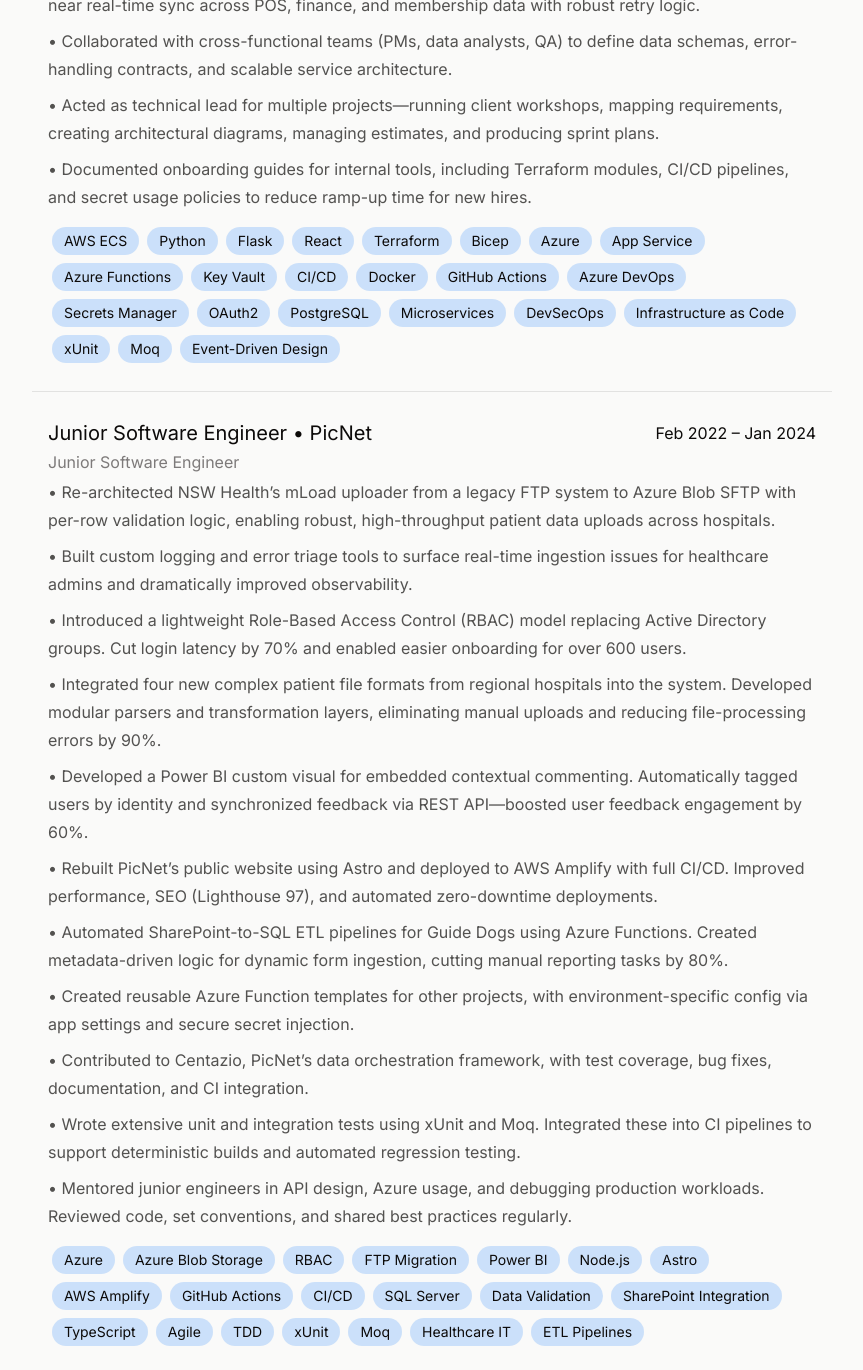
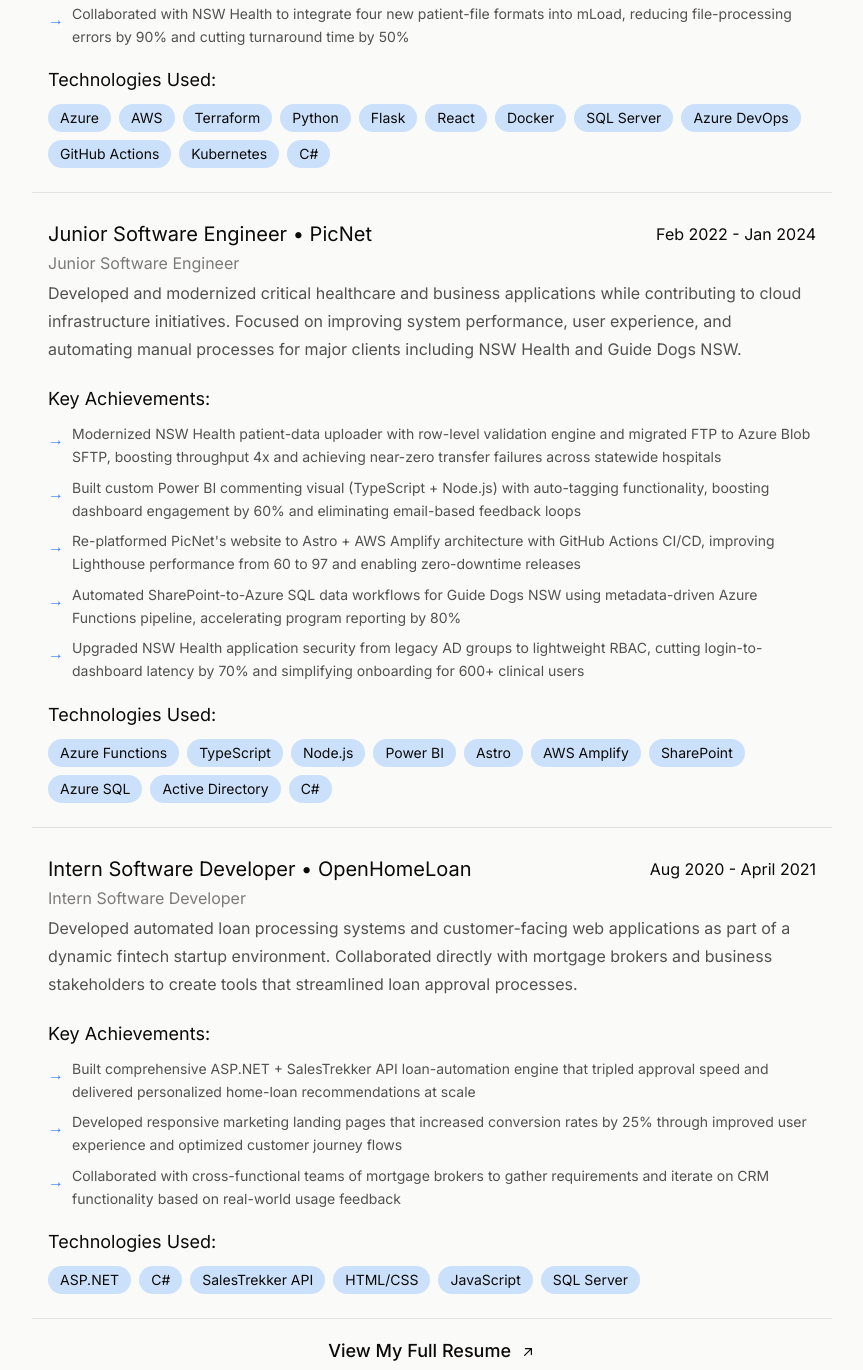
Before and after one commit to willyyto/william-portfolio, an Astro site: page /experiences in a window 1280 px wide. Shown: the part 1023-2393 px from the top of the page, without its empty margins (416-1279 px from the left). Built offline with nearby package versions, Linux system fonts and the light colour scheme; Astro itself is replaced by a stand-in of ours.

Commit message:
Change styling and added personal mission statement from data json

```diff
--- a/src/components/common/Header.astro
+++ b/src/components/common/Header.astro
@@ -116,8 +116,7 @@
                 <p
                         class="text-primary-950/70 dark:text-primary-200/70 max-w-sm text-xl italic leading-loose"
                 >
-                    Hi, I am <span class="font-medium">William</span>. I am a graduate software engineer with a focus on building
-                    engaging & accessible digital experiences.
+                  {data.personalStatement}
                 </p>
             </div>
 
--- a/src/components/common/UnalignCards.astro
+++ b/src/components/common/UnalignCards.astro
@@ -12,7 +12,7 @@
                     data.map((cards: any, index: number) => (
                             <div class:list={['space-y-8', index === 1 && 'lg:mt-16']}>
                                 {cards.map((card: any) => (
-                                        <div class="bg-primary-500/10 dark:bg-primary-400/10 flex flex-col gap-12 rounded-3xl px-6 py-8">
+                                        <div class="bg-primary-500/10 dark:bg-primary-400/10 flex flex-col gap-6 rounded-3xl px-6 py-8">
                                             <p class="text-sm"><b class="text-sm text-secondary">|  </b> {card.id}</p>
                                             <div class="flex flex-col gap-4">
                                                 <h3 class="text-xl font-medium">{card.name}</h3>
--- a/src/components/experience/ExperienceAccordion.astro
+++ b/src/components/experience/ExperienceAccordion.astro
@@ -1,7 +1,6 @@
 ---
 import {type IDefaultComponentProps} from "@types";
 const {title, data, btn_href, btn_name} = Astro.props as IDefaultComponentProps;
-
 ---
 
 <section class="py-16 sm:py-20">
@@ -35,19 +34,43 @@
                   </p>
                 ))}
 
-                                <div class="mt-2 flex flex-wrap">
-                                    {item.tags?.map((tag: string) => (
-                                        <span class="bg-blue-400/30 text-primary dark:bg-blue-400/10 dark:text-locationblue text-sm px-3 py-1 rounded-full mx-1 my-1">
+                {/* Key Achievements Section */}
+                {item.achievements && item.achievements.length > 0 && (
+                  <div class="mt-4">
+                    <h3 class="text-lg font-md title  mb-2">Key Achievements:</h3>
+                    <ul class="space-y-2">
+                      {item.achievements.map((achievement: string) => (
+                        <li class="flex items-start">
+                          <span class="text-blue-500 mr-2 mt-1 flex-shrink-0">→</span>
+                          <p class="text-primary-950/70 dark:text-primary-200/70 text-sm leading-relaxed">
+                            {achievement}
+                          </p>
+                        </li>
+                      ))}
+                    </ul>
+                  </div>
+                )}
+
+                {/* Technologies Used Section */}
+                {item.tags && item.tags.length > 0 && (
+                  <div class="mt-4">
+                    <h3 class="text-lg font-md title mb-2">Technologies Used:</h3>
+                    <div class="flex flex-wrap gap-2">
+                      {item.tags.map((tag: string) => (
+                        <span class="bg-blue-400/30 text-primary dark:bg-blue-400/10 dark:text-locationblue text-sm px-3 py-1 rounded-full">
                                                     {tag}
                                                 </span>
                       ))}
                     </div>
                   </div>
+                )}
+              </div>
             ))
           }
 
           {btn_href && btn_name && (
-                        <div class="mt-4 flex flex-col gap-4 sm:gap-6 items-center"><a
+            <div class="mt-4 flex flex-col gap-4 sm:gap-6 items-center">
+              <a
                 href={btn_href}
                 class="group inline-block text-md sm:text-lg lg:text-md font-medium transition-all hover:text-locationblue"
                 target="undefined" rel="noopener noreferrer"
@@ -56,8 +79,8 @@
                 <svg xmlns="http://www.w3.org/2000/svg" viewBox="0 0 20 20" fill="currentColor" class="inline-block h-4 w-4 ml-1 transition-transform group-hover:scale-125 group-hover:translate-x-1 group-hover:-translate-y-1">
                   <path fill-rule="evenodd" d="M5.22 14.78a.75.75 0 001.06 0l7.22-7.22v5.69a.75.75 0 001.5 0v-7.5a.75.75 0 00-.75-.75h-7.5a.75.75 0 000 1.5h5.69l-7.22 7.22a.75.75 0 000 1.06z" clip-rule="evenodd"></path>
                 </svg>
-                        </a></div>
-
+              </a>
+            </div>
           )}
         </div>
       </div>
@@ -65,9 +88,7 @@
   </div>
 </section>
 
-
 <style>
-    /* This style will ensure that when any div is hovered, others are dimmed */
   .container:hover .box {
     opacity: 0.5;
     filter: blur(0.2px);
@@ -77,8 +98,17 @@
     opacity: 1 !important; /* Ensure the hovered box is fully visible */
     filter: none !important;
   }
+
   .box:hover .title {
     color: #33d2ff !important;
   }
 
+  .box ul {
+    list-style: none;
+    padding: 0;
+  }
+
+  .box li {
+    margin-bottom: 8px;
+  }
 </style>
--- a/src/data/data.ts
+++ b/src/data/data.ts
@@ -74,69 +74,59 @@
       name: 'PicNet',
       title: 'Senior Software Engineer',
       jobtitles: ['Senior Software Engineer'],
-      date: 'Feb 2024 – July 2025',
+      date: 'Jan 2024 - Present',
       descriptions: [
-        '• Led full lifecycle delivery of Lymbase, a clinician-facing lymphoedema support platform deployed on AWS ECS. Built containerized Python-Flask microservices, React UI, secure token-based auth, and real-time circumference analytics.',
-        '• Reduced assessment time by 40% via advanced auto-detection of circumference changes and intuitive visual dashboards for health professionals.',
-        '• Designed IaC for multi-region deployments using Terraform and Bicep. Automated provisioning of Azure App Services, Functions, SQL, Storage, and Key Vault resources across isolated environments.',
-        '• Implemented CI/CD pipelines using GitHub Actions and Azure DevOps. Configured test coverage, image signing, artifact publishing, and staging workflows to support gated releases.',
-        '• Established an enterprise-grade DevSecOps practice by creating hardened Docker images, vulnerability scanning, and secure token rotation pipelines.',
-        '• Delivered a centralized secret management strategy using Azure Key Vault and AWS Secrets Manager. Created reusable CI/CD templates and rotation policies for multi-cloud consistency.',
-        '• Developed resilient ETL scripts to ingest Excel-based garment data from manufacturers. Normalized and validated data against SQL schemas for seamless downstream integration.',
-        '• Engineered RESTful integrations with third-party systems (Xero, Lightspeed, Hello Club), enabling near real-time sync across POS, finance, and membership data with robust retry logic.',
-        '• Collaborated with cross-functional teams (PMs, data analysts, QA) to define data schemas, error-handling contracts, and scalable service architecture.',
-        '• Acted as technical lead for multiple projects—running client workshops, mapping requirements, creating architectural diagrams, managing estimates, and producing sprint plans.',
-        '• Documented onboarding guides for internal tools, including Terraform modules, CI/CD pipelines, and secret usage policies to reduce ramp-up time for new hires.'
+        'Leading end-to-end software solutions and infrastructure initiatives at PicNet, partnering with top-tier Australian businesses and government sectors including NSW Health. Responsible for architecting scalable cloud solutions, optimizing enterprise-scale systems, and managing complex client deliveries while mentoring junior developers.'
+      ],
+      achievements: [
+        'Led comprehensive Azure migration project, designing Infrastructure as Code (Terraform) solutions that reduced deployment effort by 70% and enabled automated provisioning of App Service, Key Vault, SQL Database, and Storage Accounts',
+        'Optimized NSW Health database indexes on massive TB-scale systems, shrinking query response times from hours to minutes and unlocking timely insights for clinical analysts',
+        'Architected and deployed Lymbase clinical platform on AWS using containerized Python-Flask microservices and React frontend, implementing secure token-based authentication',
+        'Built advanced analytics with automated circumference-change detection, cutting clinical assessment time by 30% and providing instant visual insights',
+        'Established unified secret-management program across Azure Key Vault and AWS Secrets Manager, eliminating plaintext credentials and automating organization-wide secret rotation',
+        'Developed robust integration pipelines for Lightspeed, Xero, and Hello Club APIs, enabling real-time synchronization of sales, billing, and activity data across platforms',
+        'Collaborated with NSW Health to integrate four new patient-file formats into mLoad, reducing file-processing errors by 90% and cutting turnaround time by 50%'
       ],
       tags: [
-        'AWS ECS', 'Python', 'Flask', 'React', 'Terraform', 'Bicep', 'Azure',
-        'App Service', 'Azure Functions', 'Key Vault', 'CI/CD', 'Docker', 'GitHub Actions',
-        'Azure DevOps', 'Secrets Manager', 'OAuth2', 'PostgreSQL', 'Microservices',
-        'DevSecOps', 'Infrastructure as Code', 'xUnit', 'Moq', 'Event-Driven Design'
+        'Azure', 'AWS', 'Terraform', 'Python', 'Flask', 'React', 'Docker',
+        'SQL Server', 'Azure DevOps', 'GitHub Actions', 'Kubernetes', 'C#'
       ]
     },
     {
       name: 'PicNet',
       title: 'Junior Software Engineer',
       jobtitles: ['Junior Software Engineer'],
-      date: 'Feb 2022 – Jan 2024',
+      date: 'Feb 2022 - Jan 2024',
       descriptions: [
-        '• Re-architected NSW Health’s mLoad uploader from a legacy FTP system to Azure Blob SFTP with per-row validation logic, enabling robust, high-throughput patient data uploads across hospitals.',
-        '• Built custom logging and error triage tools to surface real-time ingestion issues for healthcare admins and dramatically improved observability.',
-        '• Introduced a lightweight Role-Based Access Control (RBAC) model replacing Active Directory groups. Cut login latency by 70% and enabled easier onboarding for over 600 users.',
-        '• Integrated four new complex patient file formats from regional hospitals into the system. Developed modular parsers and transformation layers, eliminating manual uploads and reducing file-processing errors by 90%.',
-        '• Developed a Power BI custom visual for embedded contextual commenting. Automatically tagged users by identity and synchronized feedback via REST API—boosted user feedback engagement by 60%.',
-        '• Rebuilt PicNet’s public website using Astro and deployed to AWS Amplify with full CI/CD. Improved performance, SEO (Lighthouse 97), and automated zero-downtime deployments.',
-        '• Automated SharePoint-to-SQL ETL pipelines for Guide Dogs using Azure Functions. Created metadata-driven logic for dynamic form ingestion, cutting manual reporting tasks by 80%.',
-        '• Created reusable Azure Function templates for other projects, with environment-specific config via app settings and secure secret injection.',
-        '• Contributed to Centazio, PicNet’s data orchestration framework, with test coverage, bug fixes, documentation, and CI integration.',
-        '• Wrote extensive unit and integration tests using xUnit and Moq. Integrated these into CI pipelines to support deterministic builds and automated regression testing.',
-        '• Mentored junior engineers in API design, Azure usage, and debugging production workloads. Reviewed code, set conventions, and shared best practices regularly.'
+        'Developed and modernized critical healthcare and business applications while contributing to cloud infrastructure initiatives. Focused on improving system performance, user experience, and automating manual processes for major clients including NSW Health and Guide Dogs NSW.'
+      ],
+      achievements: [
+        'Modernized NSW Health patient-data uploader with row-level validation engine and migrated FTP to Azure Blob SFTP, boosting throughput 4x and achieving near-zero transfer failures across statewide hospitals',
+        'Built custom Power BI commenting visual (TypeScript + Node.js) with auto-tagging functionality, boosting dashboard engagement by 60% and eliminating email-based feedback loops',
+        'Re-platformed PicNet\'s website to Astro + AWS Amplify architecture with GitHub Actions CI/CD, improving Lighthouse performance from 60 to 97 and enabling zero-downtime releases',
+        'Automated SharePoint-to-Azure SQL data workflows for Guide Dogs NSW using metadata-driven Azure Functions pipeline, accelerating program reporting by 80%',
+        'Upgraded NSW Health application security from legacy AD groups to lightweight RBAC, cutting login-to-dashboard latency by 70% and simplifying onboarding for 600+ clinical users'
       ],
       tags: [
-        'Azure', 'Azure Blob Storage', 'RBAC', 'FTP Migration', 'Power BI', 'Node.js',
-        'Astro', 'AWS Amplify', 'GitHub Actions', 'CI/CD', 'SQL Server', 'Data Validation',
-        'SharePoint Integration', 'TypeScript', 'Agile', 'TDD', 'xUnit', 'Moq',
-        'Healthcare IT', 'ETL Pipelines'
+        'Azure Functions', 'TypeScript', 'Node.js', 'Power BI', 'Astro',
+        'AWS Amplify', 'SharePoint', 'Azure SQL', 'Active Directory', 'C#'
       ]
     },
     {
       name: 'OpenHomeLoan',
-      title: 'Intern Full Stack Software Developer',
-      jobtitles: ['Intern Full Stack Software Developer'],
-      date: 'Aug 2020 – Apr 2021',
+      title: 'Intern Software Developer',
+      jobtitles: ['Intern Software Developer'],
+      date: 'Aug 2020 - April 2021',
       descriptions: [
-        '• Created a bespoke CRM-style loan automation engine using ASP.NET integrated with the SalesTrekker API. Tripled loan approval processing speed and allowed brokers to manage pipelines more efficiently.',
-        '• Developed branded, responsive marketing pages using HTML, CSS, Bootstrap, and JavaScript—resulting in a 25% increase in conversion rates for lead-generation campaigns.',
-        '• Designed RESTful API integrations for customer lookups, pre-approval checks, and real-time document submission using custom backend endpoints.',
-        '• Created reusable React components for form validation, progress tracking, and error handling within the broker dashboard.',
-        '• Gained experience working in a startup Agile team—participated in sprint planning, issue triaging, backlog grooming, and weekly product demos.',
-        '• Wrote internal documentation for system architecture, API endpoints, and dev environment setup to support future team members.',
-        '• Participated in client support during launch phases, including hotfix deployment, monitoring, and first-line feedback handling.'
+        'Developed automated loan processing systems and customer-facing web applications as part of a dynamic fintech startup environment. Collaborated directly with mortgage brokers and business stakeholders to create tools that streamlined loan approval processes.'
+      ],
+      achievements: [
+        'Built comprehensive ASP.NET + SalesTrekker API loan-automation engine that tripled approval speed and delivered personalized home-loan recommendations at scale',
+        'Developed responsive marketing landing pages that increased conversion rates by 25% through improved user experience and optimized customer journey flows',
+        'Collaborated with cross-functional teams of mortgage brokers to gather requirements and iterate on CRM functionality based on real-world usage feedback'
       ],
       tags: [
-        'ASP.NET', 'SalesTrekker API', 'C#', 'React', 'Bootstrap', 'HTML', 'CSS',
-        'JavaScript', 'Customer Experience', 'REST APIs', 'Fintech', 'Agile'
+        'ASP.NET', 'C#', 'SalesTrekker API', 'HTML/CSS', 'JavaScript', 'SQL Server'
       ]
     }
   ],
```
Lines whose indentation alone changed are shown as unchanged.
